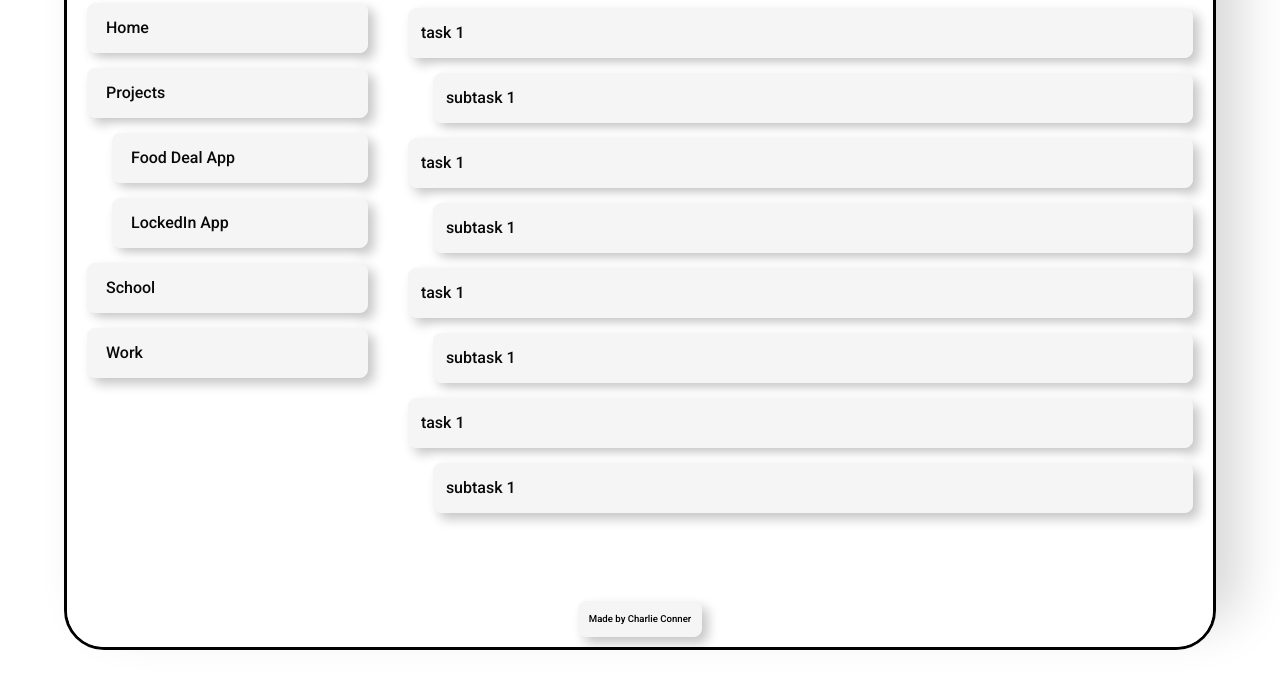
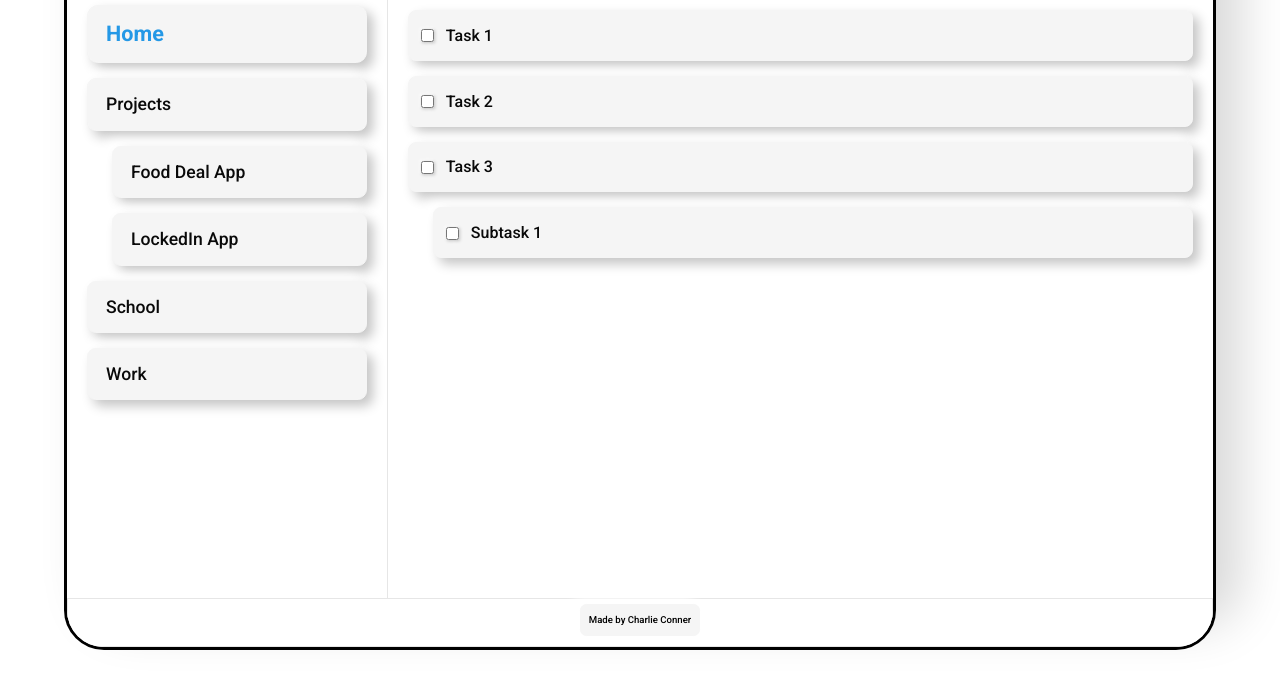
Before and after one commit to charliec2004/TODO-webApp, a plain HTML site: page index.html in a window 1280 px wide. Shown: the part 110-800 px from the top of the page. Drawn offline with Linux system fonts and the light colour scheme.

Commit message:
Fixed up some styling issues, adding scrolling

```diff
--- a/index.html
+++ b/index.html
@@ -25,7 +25,7 @@
 
       <!-- Navigation bar -->
       <nav>
-        <div class="tab">Home</div>
+        <div class="tab" id="Home">Home</div>
         <div class="tab">Projects</div>
         <div class="subtab">Food Deal App</div>
         <div class="subtab">LockedIn App</div>
@@ -35,14 +35,23 @@
 
       <!-- Task bar -->
       <div class="task-bar">
-        <div class="task">task 1</div>
-        <div class="subtask">subtask 1</div>
-        <div class="task">task 1</div>
-        <div class="subtask">subtask 1</div>
-        <div class="task">task 1</div>
-        <div class="subtask">subtask 1</div>
-        <div class="task">task 1</div>
-        <div class="subtask">subtask 1</div>
+        <div class="task">
+          <input type="checkbox" class="checkbox" id="task1"></input>
+          <label for="task1" class="task-label">Task 1</label>
+        </div>
+        <div class="task">
+          <input type="checkbox" class="checkbox" id="task2"></input>
+          <label for="task2" class="task-label">Task 2</label>
+        </div>
+        <div class="task">
+          <input type="checkbox" class="checkbox" id="task3"></input>
+          <label for="task3" class="task-label">Task 3</label>
+        </div>
+        <div class="subtask">
+          <input type="checkbox" class="checkbox" id="subtask1"></input>
+          <label for="subtask1" class="task-label">Subtask 1</label>
+        </div>
+
       </div>
 
     </div>
--- a/styles/footer.css
+++ b/styles/footer.css
@@ -8,6 +8,7 @@
   position: sticky; /* stay at the bottom */
   bottom: 0;
   padding-bottom: 10px;
+  border: 1px solid #e6e6e6;
 }
 
 .by-line-wrapper{
@@ -17,24 +18,21 @@
   padding: 5px, 8px;
 
   color: #090909;
-  border-radius: 0.5em;
+  border-radius: 0.4em;
   background-color: #f5f5f5;
   border: 1px solid #f5f5f5;
   transition: all 0.3s;
   box-shadow:
-    6px 6px 12px #c5c5c5,
     -6px -6px 12px #ffffff;
   margin-left: 5px;
   margin-right: 5px;
-  padding: 10px;
+  padding: 8px;
   user-select: none;
 }
 
 .by-line-wrapper:hover {
   font-size: 1.03em;
-  box-shadow:
-    -6px -6px 12px #c5c5c5,
-    6px 6px 12px #ffffff;
+
 }
 
 .by-line {
--- a/styles/header.css
+++ b/styles/header.css
@@ -7,6 +7,7 @@
   align-items: center;
   justify-content: start;
   background-color: white;
+  border: 1px solid #e6e6e6;
 }
 
 .logo {
--- a/styles/nav.css
+++ b/styles/nav.css
@@ -6,6 +6,10 @@ nav {
   flex: 0 0 28%; /* Adjusts size of the nav bar*/
   padding: 10px 15px;
   background-color: white;
+  border-right: 1px solid #e6e6e6;
+  overflow-y: auto; /* Allow scrolling */
+  max-height: 100%; /* Add max-height */
+  height: 100%; /* Add height */
 }
 
 .tab, .subtab {
@@ -14,15 +18,14 @@ nav {
   background-color: #f5f5f5;
   cursor: pointer;
   border: 1px solid #f5f5f5;
-  transition: all 0.3s;
   box-shadow:
     6px 6px 12px #c5c5c5,
     -6px -6px 12px #ffffff;
-  font-size: 1em;
+  font-size: 1.10em;
   padding: 12px;
   padding-left: 18px;
   cursor: pointer;
-  transition: background-color 0.15s, font-size 0.15s, box-shadow 0.15s;
+  transition: background-color 0.15s ease, font-size 0.15s ease, box-shadow 0.15s ease;
   margin-left: 5px;
   margin-right: 5px;
   user-select: none;
@@ -33,7 +36,7 @@ nav {
 }
 
 .tab:hover, .subtab:hover {
-  font-size : 1.15em;
+  font-size : 1.2em;
 }
 
 .tab:active, .subtab:active {
@@ -44,3 +47,18 @@ nav {
     inset 4px 4px 12px #c5c5c5,
     inset -4px -4px 12px #ffffff;
 }
+
+#Home {
+  font-weight: bold;
+  font-size: 1.35em;
+  color: #2498E6;
+  transition: font-size 0.15s ease, color 0.15s ease;
+}
+
+#Home:hover {
+  font-size: 1.45em;
+}
+
+#Home:active {
+  color: #6eb9eb;
+}
--- a/styles/structure.css
+++ b/styles/structure.css
@@ -33,6 +33,7 @@ body {
   flex: 1;
   background-color: #2196F3;
   color: white;
+  overflow: hidden;
 }
 
 /* Responsive design */
@@ -41,6 +42,7 @@ body {
     width: 100%;
     height: 100vh;
     border: none;
+    border-radius: 0px;
   }
 
   .task-bar {
@@ -52,4 +54,10 @@ body {
   .content nav {
     flex: 0 0 35% !important;
   }
+
+  .logo {
+    padding-left: 0px !important;
+    margin-left: 5px !important;
+  }
+
 }
--- a/styles/task-bar.css
+++ b/styles/task-bar.css
@@ -6,7 +6,11 @@
   gap: 15px;
   padding: 15px;
   background-color: white;
+  overflow-y: auto; /* Allow scrolling ??*/
+  max-height: 100%; /* Add max-height */
+  height: 100%;    /* Add height */
 }
+
 
 
 .task, .subtask {
@@ -15,6 +19,7 @@
   background-color: #f5f5f5;
   cursor: pointer;
   border: 1px solid #f5f5f5;
+  /* border-left: 4px solid #d70000; */ /* Uncomment if you want a left border for priority*/
   transition: all 0.3s;
   box-shadow:
     6px 6px 12px #c5c5c5,
@@ -27,7 +32,7 @@
   margin-right: 5px;
   user-select: none;
 
-  max-height: 50px; /* Limit height to prevent overflow  not sure if this works yet!!!!!!!!!!!!!!!!!!*/
+  max-height: 53px; /* Limit height to prevent overflow  not sure if this works yet!!!!!!!!!!!!!!!!!!*/
 }
 
 .subtask {
@@ -38,6 +43,10 @@
   font-size: 1.1em;
 }
 
+.task:hover .checkbox, .subtask:hover .checkbox {
+  transform: scale(1.1);
+}
+
 .task:active, .subtask:active {
     color: #666;
     box-shadow:
@@ -46,3 +55,31 @@
       inset 4px 4px 12px #c5c5c5,
       inset -4px -4px 12px #ffffff;
 }
+
+.checkbox {
+  display: flex;
+  justify-content: center;
+  align-items: center;
+  margin-right: 5px;
+  border-radius: 3px;
+  transition: transform 0.15s;
+  background-color: #f5f5f5;
+  border: 1px solid #c5c5c5;
+  box-shadow: 1px 1px 3px #c5c5c5,
+              -1px -1px 3px #ffffff;
+  display: inline-block;
+  vertical-align: middle;
+  cursor: pointer;
+}
+
+.task-label {
+  display: inline-block;
+  vertical-align: middle;
+  margin-left: 3px;
+  font-size: 1em;
+  color: #090909;
+  text-overflow: ellipsis;
+  overflow: hidden;
+  white-space: nowrap;
+  cursor: pointer;
+}
```
